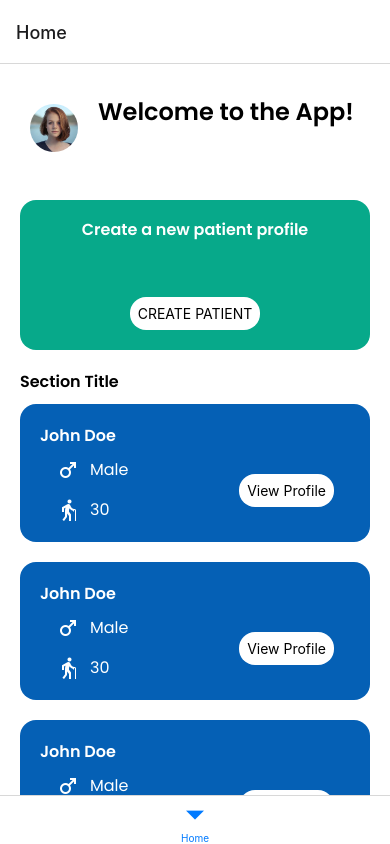
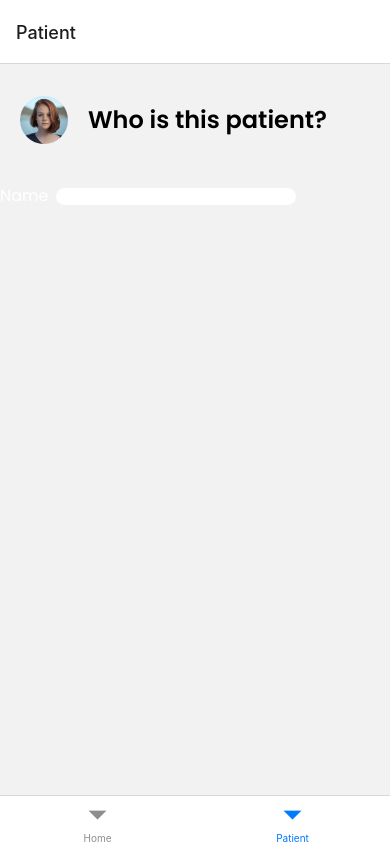
Before and after one commit to DanielVelaJ/Omoide, a React Native app: screen /Patient in a window 390 px wide. Built offline with nearby package versions, Linux system fonts and the light colour scheme.

Commit message:
Created the InputField component and its test.

```diff
--- a/App.js
+++ b/App.js
@@ -5,6 +5,7 @@ import { useFonts } from 'expo-font';
 import AppLoading from 'expo-app-loading';
 
 import HomeScreen from './src/screens/HomeScreen'; // Import your HomeScreen
+import PatientScreen from './src/screens/PatientScreen';
 
 const Tab = createBottomTabNavigator();
 
@@ -22,6 +23,7 @@ export default function App() {
     <NavigationContainer testID="navigation-container">
       <Tab.Navigator>
         <Tab.Screen name="Home" component={HomeScreen} />
+        <Tab.Screen name="Patient" component={PatientScreen} />
         {/* Add more Tab.Screen components for other screens */}
       </Tab.Navigator>
     </NavigationContainer>
--- /dev/null
+++ b/src/components/InputField.js
@@ -0,0 +1,17 @@
+import React from 'react';
+import { TextInput, View, StyleSheet, Text } from 'react-native';
+import { commonStyles,colors } from '../theme/theme';
+
+const InputField = ({ fieldName, inputWidth, ...rest }) => {
+    return (
+        <View style={commonStyles.inputFieldContainer}>
+            <Text style={[commonStyles.regularText,
+            {color:colors.textLight, marginRight:8}]}>{fieldName}</Text>
+            <View style={[commonStyles.inputContainer, { width: inputWidth}]}>
+                <TextInput style={commonStyles.input} {...rest} />
+            </View>
+        </View>
+    );
+};
+
+export default InputField;
--- a/src/screens/HomeScreen.js
+++ b/src/screens/HomeScreen.js
@@ -12,14 +12,10 @@ const testPatient = {
   gender: "Male",
   age: 30
 };
-const testData = [testPatient,testPatient,testPatient,testPatient,testPatient,testPatient,testPatient,testPatient,testPatient]
-const DATA = Array.from({ length: 100 }, (_, i) => `Item ${i + 1}`);
-
-const Item = ({ title }) => (
-  <View style={styles.item}>
-    <Text style={styles.title}>{title}</Text>
-  </View>
-);
+const testData = [testPatient,testPatient,
+  testPatient,testPatient,
+  testPatient,testPatient,
+  testPatient,testPatient,testPatient]
 
 
 
@@ -29,7 +25,7 @@ const HomeScreen = () => {
       <Header message="Welcome to the App!"/>
       <TopBanner title={"Create a new patient profile"}
       buttonTitle="CREATE PATIENT" />
-        <Section title ="Section Title">
+        <Section title ="My patients">
           <FlatList
           data={testData}
           renderItem={({ item }) => <PatientPreview patient={item} />}
--- /dev/null
+++ b/src/screens/PatientScreen.js
@@ -0,0 +1,13 @@
+import React from 'react';
+import { SafeAreaView, View, Text } from 'react-native';
+import Section from '../components/Section';
+import Header from '../components/Header';
+import InputField from '../components/InputField';
+const PatientScreen = () => (
+    <SafeAreaView>
+        <Header message="Who is this patient?" />
+        <InputField fieldName="Name" inputWidth={80*3}/>
+    </SafeAreaView>
+);
+
+export default PatientScreen;
--- a/src/theme/theme.js
+++ b/src/theme/theme.js
@@ -30,23 +30,28 @@ export const commonStyles = StyleSheet.create({
       color: colors.textDark,
     },
     safeArea: { flex: 1, backgroundColor: colors.background },
+
+      // Header Styles
     headerContainer: {
       flexDirection: 'row',
       alignItems: 'center',
       justifyContent: 'flex-start',
       color: colors.background,
-      paddingLeft: 30,
-      paddingRight: 30,
+      paddingHorizontal: 20,
       paddingTop: 32,
       paddingBottom: 40,
     },
-    profilePicture: { width: 48, height: 48, borderRadius: 24, marginRight: 20},
+    profilePicture: {
+      width: 48,
+      height: 48,
+      borderRadius: 24,
+      marginRight: 20,
+    },
     headerText: {
       fontFamily: fonts.semiBold,
       fontSize: 24,
       lineHeight: 32,
       color: colors.textDark,
-      marginBottom: 32,
     },
 
     // Banner Styles
@@ -57,7 +62,7 @@ export const commonStyles = StyleSheet.create({
         marginHorizontal: 20,
         height: 150,
         justifyContent: 'space-between',
-        marginBottom: 20,
+        marginBottom: 40,
     },
     bannerText: {
       fontFamily: fonts.semiBold,
@@ -82,7 +87,7 @@ export const commonStyles = StyleSheet.create({
 
   // Patient preview styles
   patientPreviewContainer: {
-    backgroundColor: colors.secondary,
+    backgroundColor: colors.primary,
     borderRadius: 16,
     padding: 20,
     marginBottom: 20,
@@ -113,4 +118,18 @@ export const commonStyles = StyleSheet.create({
     height:64,
   },
 
+  // Input Field Styles
+  inputFieldContainer: {
+    flexDirection: 'row',
+    alignItems: 'center',
+},
+  inputContainer: {
+    flexDirection: 'row',
+    alignItems: 'center',
+    borderRadius: 16,
+    paddingHorizontal: 16,
+    backgroundColor: colors.textLight,
+  }
+
+
 });
```
Also changed, not shown: screens/WelcomeScreen.js (deleted), 1 other file (tests, documents, lock files or other folders).
